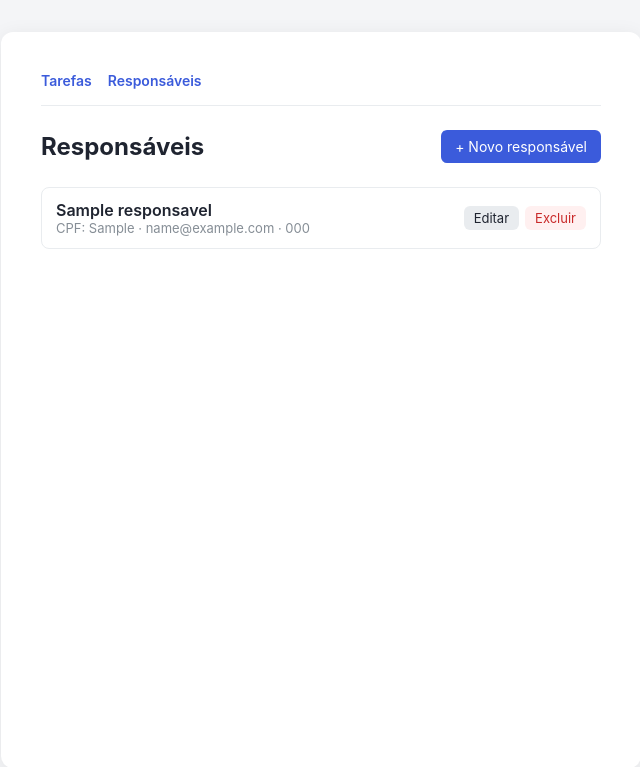
After one commit to krukki/VictorREPO, a Django app: page /responsaveis/ in a window 1280 px wide. The commit adds this page. Shown: the top 767 px of the page, without its empty margins (319-959 px from the left). Run offline with Django 5.2, Linux system fonts and the light colour scheme; tables that the repository leaves empty hold one stand-in row (values such as "Sample post").

Commit message:
Add CRUD for Responsavel, wire into admin, add nav
- Registered Responsavel in admin.py
- Added ResponsavelForm and list/create/update/delete views
- Added responsaveis/ URL routes
- Added responsavel_list/form/confirm_delete templates
- Added a simple nav bar in base.html linking Tarefas <-> Responsáveis
- Generated migration for the pessoa_responsavel FK on Tarefa

Co-Authored-By: Claude Sonnet 5 <noreply@anthropic.com>
Claude-Session: https://claude.ai/code/session_01UkqRqNtoGu7wjkH3iYtB41

```diff
--- a/Suap2/Suap2/urls.py
+++ b/Suap2/Suap2/urls.py
@@ -15,4 +15,8 @@ urlpatterns = [
     path('tarefas/<int:pk>/editar/', views.tarefa_update, name='tarefa_update'),
     path('tarefas/<int:pk>/excluir/', views.tarefa_delete, name='tarefa_delete'),
     path('tarefas/<int:pk>/concluir/', views.tarefa_toggle, name='tarefa_toggle'),
+    path('responsaveis/', views.responsavel_list, name='responsavel_list'),
+    path('responsaveis/novo/', views.responsavel_create, name='responsavel_create'),
+    path('responsaveis/<int:pk>/editar/', views.responsavel_update, name='responsavel_update'),
+    path('responsaveis/<int:pk>/excluir/', views.responsavel_delete, name='responsavel_delete'),
 ]
--- a/Suap2/Suap2APP/Templates/Suap2APP/base.html
+++ b/Suap2/Suap2APP/Templates/Suap2APP/base.html
@@ -90,10 +90,24 @@
         form {
             margin: 0;
         }
+
+        nav {
+            display: flex;
+            gap: 16px;
+            margin-bottom: 24px;
+            padding-bottom: 16px;
+            border-bottom: 1px solid #e9ecef;
+            font-size: 14px;
+            font-weight: 600;
+        }
     </style>
 </head>
 <body>
     <div class="card">
+        <nav>
+            <a href="{% url 'tarefa_list' %}">Tarefas</a>
+            <a href="{% url 'responsavel_list' %}">Responsáveis</a>
+        </nav>
         {% block content %}{% endblock %}
     </div>
 </body>
--- /dev/null
+++ b/Suap2/Suap2APP/Templates/Suap2APP/responsavel_list.html
@@ -0,0 +1,33 @@
+{% extends 'Suap2APP/base.html' %}
+
+{% block title %}Responsáveis — Suap2{% endblock %}
+
+{% block content %}
+    <div style="display: flex; justify-content: space-between; align-items: center; margin-bottom: 24px;">
+        <h1 style="margin: 0;">Responsáveis</h1>
+        <a class="btn btn-primary" href="{% url 'responsavel_create' %}">+ Novo responsável</a>
+    </div>
+
+    {% if responsaveis %}
+        <div style="display: flex; flex-direction: column; gap: 10px;">
+            {% for responsavel in responsaveis %}
+                <div style="display: flex; align-items: center; justify-content: space-between; gap: 12px; padding: 12px 14px; border: 1px solid #e9ecef; border-radius: 8px;">
+                    <div style="min-width: 0;">
+                        <div style="font-weight: 600;">{{ responsavel.nome }}</div>
+                        <div style="font-size: 13px; color: #868e96;">
+                            CPF: {{ responsavel.cpf }}
+                            {% if responsavel.email %} · {{ responsavel.email }}{% endif %}
+                            {% if responsavel.telefone %} · {{ responsavel.telefone }}{% endif %}
+                        </div>
+                    </div>
+                    <div style="display: flex; gap: 6px; flex-shrink: 0;">
+                        <a class="btn btn-secondary btn-small" href="{% url 'responsavel_update' responsavel.pk %}">Editar</a>
+                        <a class="btn btn-danger btn-small" href="{% url 'responsavel_delete' responsavel.pk %}">Excluir</a>
+                    </div>
+                </div>
+            {% endfor %}
+        </div>
+    {% else %}
+        <p style="color: #868e96;">Nenhum responsável cadastrado ainda.</p>
+    {% endif %}
+{% endblock %}
--- a/Suap2/Suap2APP/admin.py
+++ b/Suap2/Suap2APP/admin.py
@@ -1,5 +1,6 @@
 from django.contrib import admin
-from .models import Tarefa
+from .models import Tarefa, Responsavel
 
 # Register your models here.
 admin.site.register(Tarefa)
+admin.site.register(Responsavel)
--- a/Suap2/Suap2APP/models.py
+++ b/Suap2/Suap2APP/models.py
@@ -7,6 +7,7 @@ class Tarefa(models.Model):
     created_at = models.DateTimeField(auto_now_add=True, null=False, blank=False)
     deadline = models.DateTimeField(null=False, blank=False)
     finished_at = models.DateTimeField(null=True, blank=True)
+    pessoa_responsavel = models.ForeignKey('Responsavel', on_delete=models.SET_NULL, null=True, blank=True)
 
     class Meta:
         verbose_name = 'Tarefa'
--- a/Suap2/Suap2APP/views.py
+++ b/Suap2/Suap2APP/views.py
@@ -1,8 +1,8 @@
 from django.shortcuts import render, redirect, get_object_or_404
 from django.utils import timezone
 
-from .models import Tarefa
-from .forms import TarefaForm
+from .models import Tarefa, Responsavel
+from .forms import TarefaForm, ResponsavelForm
 
 
 def tarefa_list(request):
@@ -56,3 +56,45 @@ def tarefa_toggle(request, pk):
         tarefa.finished_at = None if tarefa.finished_at else timezone.now()
         tarefa.save()
     return redirect('tarefa_list')
+
+
+def responsavel_list(request):
+    responsaveis = Responsavel.objects.order_by('nome')
+    return render(request, 'Suap2APP/responsavel_list.html', {'responsaveis': responsaveis})
+
+
+def responsavel_create(request):
+    if request.method == 'POST':
+        form = ResponsavelForm(request.POST)
+        if form.is_valid():
+            form.save()
+            return redirect('responsavel_list')
+    else:
+        form = ResponsavelForm()
+    return render(request, 'Suap2APP/responsavel_form.html', {
+        'form': form,
+        'titulo_pagina': 'Novo responsável',
+    })
+
+
+def responsavel_update(request, pk):
+    responsavel = get_object_or_404(Responsavel, pk=pk)
+    if request.method == 'POST':
+        form = ResponsavelForm(request.POST, instance=responsavel)
+        if form.is_valid():
+            form.save()
+            return redirect('responsavel_list')
+    else:
+        form = ResponsavelForm(instance=responsavel)
+    return render(request, 'Suap2APP/responsavel_form.html', {
+        'form': form,
+        'titulo_pagina': 'Editar responsável',
+    })
+
+
+def responsavel_delete(request, pk):
+    responsavel = get_object_or_404(Responsavel, pk=pk)
+    if request.method == 'POST':
+        responsavel.delete()
+        return redirect('responsavel_list')
+    return render(request, 'Suap2APP/responsavel_confirm_delete.html', {'responsavel': responsavel})
```
Also changed, not shown: Suap2/Suap2APP/Templates/Suap2APP/responsavel_confirm_delete.html (added, +14 -0 lines), Suap2/Suap2APP/Templates/Suap2APP/responsavel_form.html (added, +37 -0 lines), Suap2/Suap2APP/forms.py (+19 -1 lines), Suap2/Suap2APP/migrations/0004_tarefa_pessoa_responsavel.py (added).
